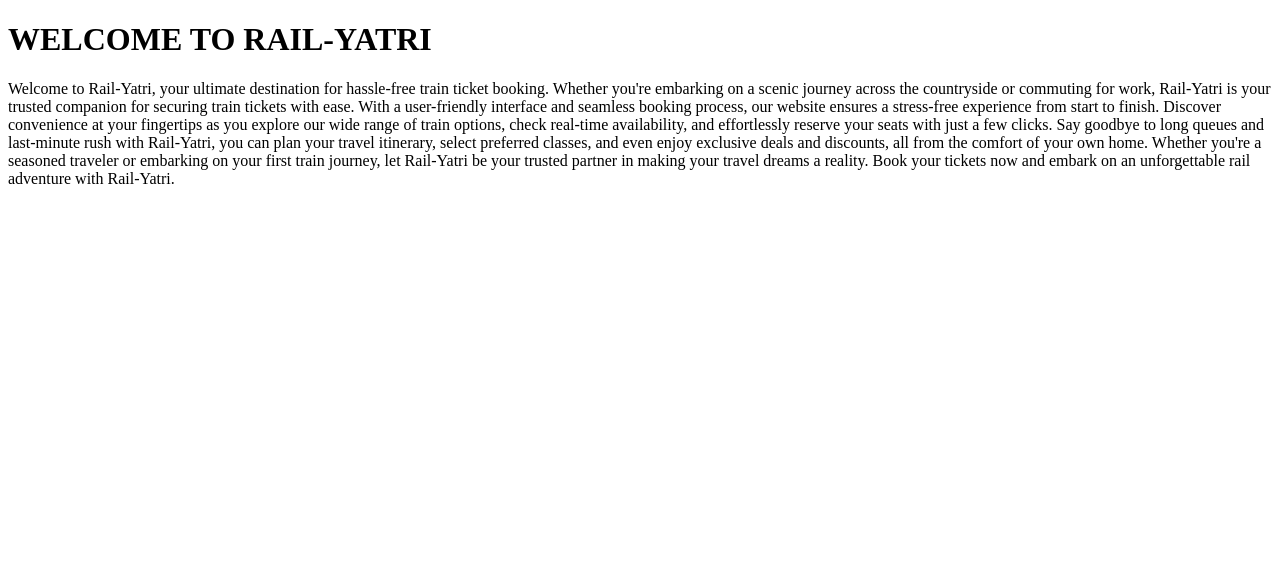
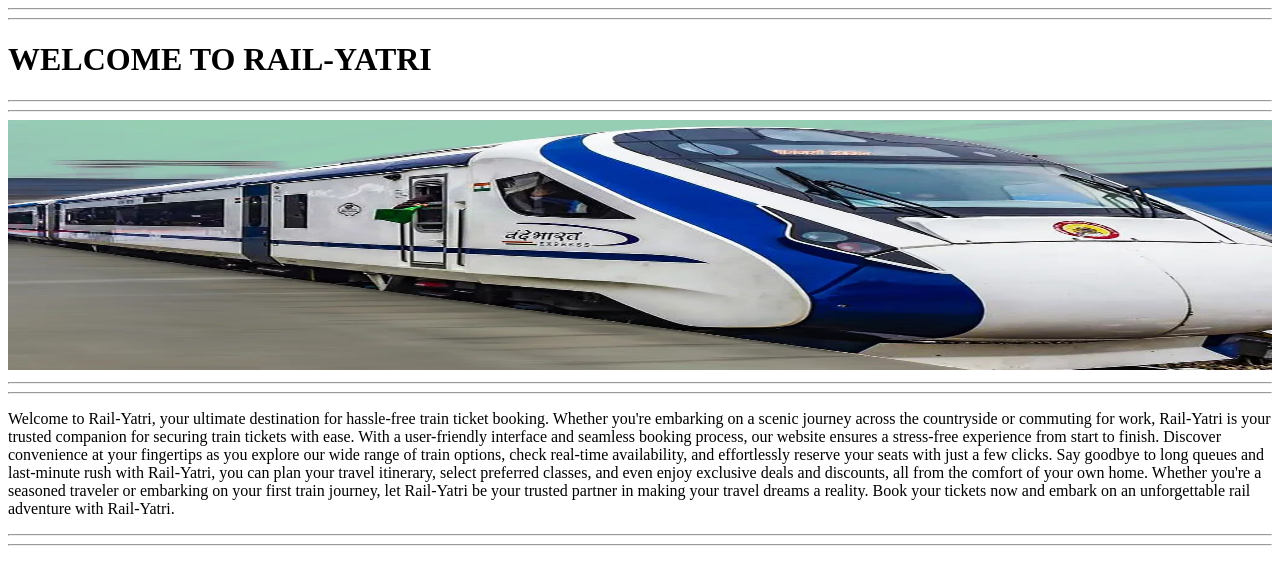
Before and after one commit to rahulbhongade358/trainbooking, a plain HTML site: page index.html in a window 1280 px wide. Drawn offline with Linux system fonts and the light colour scheme.

Commit message:
added img of train

```diff
--- a/index.html
+++ b/index.html
@@ -5,8 +5,12 @@
     <title>TRAIN BOOKING</title>
 </head>
 <body>
+
+    <hr><hr>
     <h1>WELCOME TO RAIL-YATRI</h1>
-
+    <hr><hr>
+<img src="img/Vande-Bharat-Train-1.jpg" alt="Vande-Bharat-Train-1" height="250px" width="100%">
+<hr><hr>
     <p> Welcome to Rail-Yatri, your ultimate destination for hassle-free train ticket booking.
          Whether you're embarking on a scenic journey across the countryside or commuting for work,
           Rail-Yatri is your trusted companion for securing train tickets with ease.
@@ -20,5 +24,6 @@
           first train journey, let Rail-Yatri be your trusted partner in making your travel
           dreams a reality. Book your tickets now and embark on an unforgettable rail adventure
           with Rail-Yatri.</p>
+          <hr><hr>
 </body>
 </html>
```
Also changed, not shown: img/Vande-Bharat-Train-1.jpg (added), img/train1.jpg (added), img/train2.jpg (added), img/train3.jpg (added).
